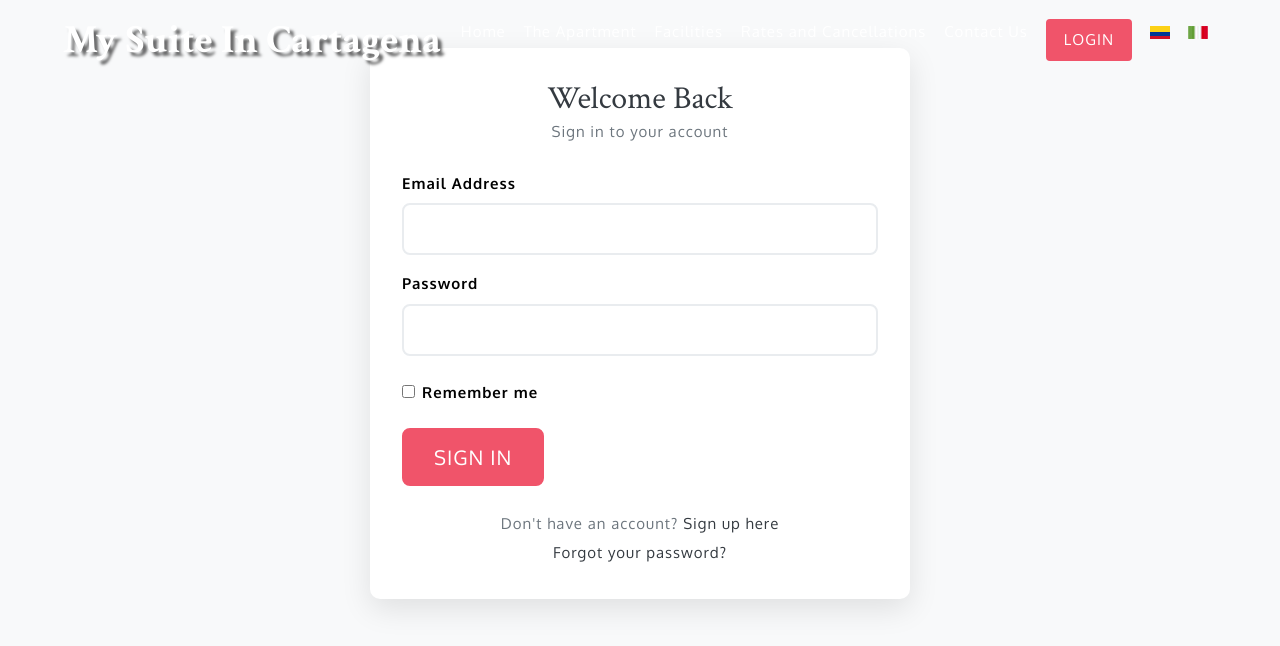
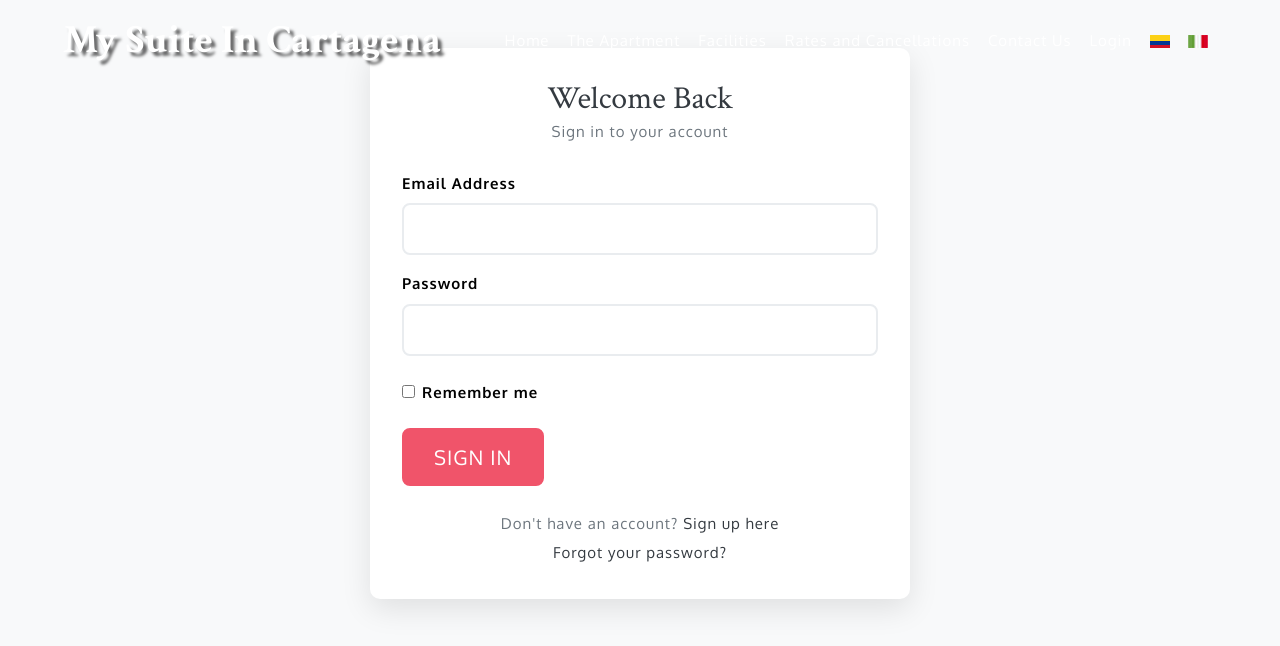
Before and after one commit to josemanuelcard/software_apto_php, a PHP site: page /en/login.html in a window 1280 px wide. Shown: the top 646 px of the page. Run offline with PHP 8.4, Linux system fonts and the light colour scheme.

Commit message:
fix: Corregir estilos del botÃ³n de login
- Remover estilos personalizados del botÃ³n de login
- Hacer que el botÃ³n se vea exactamente igual que otros elementos del menÃº
- Quitar clase 'login-btn' para usar estilos por defecto
- Mantener clase 'active' en pÃ¡gina de login
- Simplificar diseÃ±o para consistencia visual

Cambios:
- BotÃ³n de login ahora usa estilos estÃ¡ndar del menÃº
- Eliminados estilos CSS personalizados innecesarios
- DiseÃ±o consistente con resto de elementos del menÃº

```diff
--- a/en/css/style.css
+++ b/en/css/style.css
@@ -2156,35 +2156,3 @@ form#contactform1 {
 }
 
 /* //responsive */
-
-/* Login Button Styles */
-.login-btn {
-    background: #f0546a !important;
-    color: #fff !important;
-    padding: 8px 16px !important;
-    border-radius: 4px !important;
-    font-weight: 500 !important;
-    text-transform: uppercase !important;
-    letter-spacing: 1px !important;
-    transition: all 0.3s ease !important;
-    border: 2px solid #f0546a !important;
-}
-
-.login-btn:hover {
-    background: transparent !important;
-    color: #f0546a !important;
-    border: 2px solid #f0546a !important;
-    transform: translateY(-2px) !important;
-    box-shadow: 0 4px 8px rgba(240, 84, 106, 0.3) !important;
-}
-
-/* Responsive login button */
-@media all and (max-width: 768px) {
-    .login-btn {
-        padding: 6px 12px !important;
-        font-size: 12px !important;
-        margin: 5px 0 !important;
-        display: block !important;
-        text-align: center !important;
-    }
-}
--- a/en/index.html
+++ b/en/index.html
@@ -67,7 +67,7 @@ License URL: http://creativecommons.org/licenses/by/3.0/
 								<li><a href="tarifas.html">Rates and Cancellations</a></li>
 								<!-- <li><a href="tarifas.html">Testimonios</a></li> -->
 								<li><a href="contactenos.html">Contact Us</a></li>
-								<li><a href="login.html" class="login-btn">Login</a></li>
+								<li><a href="login.html">Login</a></li>
 
 								<li>
 						 <!-- <a  href="https://www.lavozdelospanelerosco.com/"><img src="../../apto/web/images/bcolombia.png" target="self"></a>	 -->
--- a/en/login.html
+++ b/en/login.html
@@ -64,7 +64,7 @@ License URL: http://creativecommons.org/licenses/by/3.0/
 								<li><a href="lasinstalaciones.html">Facilities</a></li>
 								<li><a href="tarifas.html">Rates and Cancellations</a></li>
 								<li><a href="contactenos.html">Contact Us</a></li>
-								<li><a href="login.html" class="active login-btn">Login</a></li>
+								<li><a href="login.html" class="active">Login</a></li>
 
 								<li>
 								 <a href="../index.html"><img src="images/bcolombia.png" target="self"></a>
```
